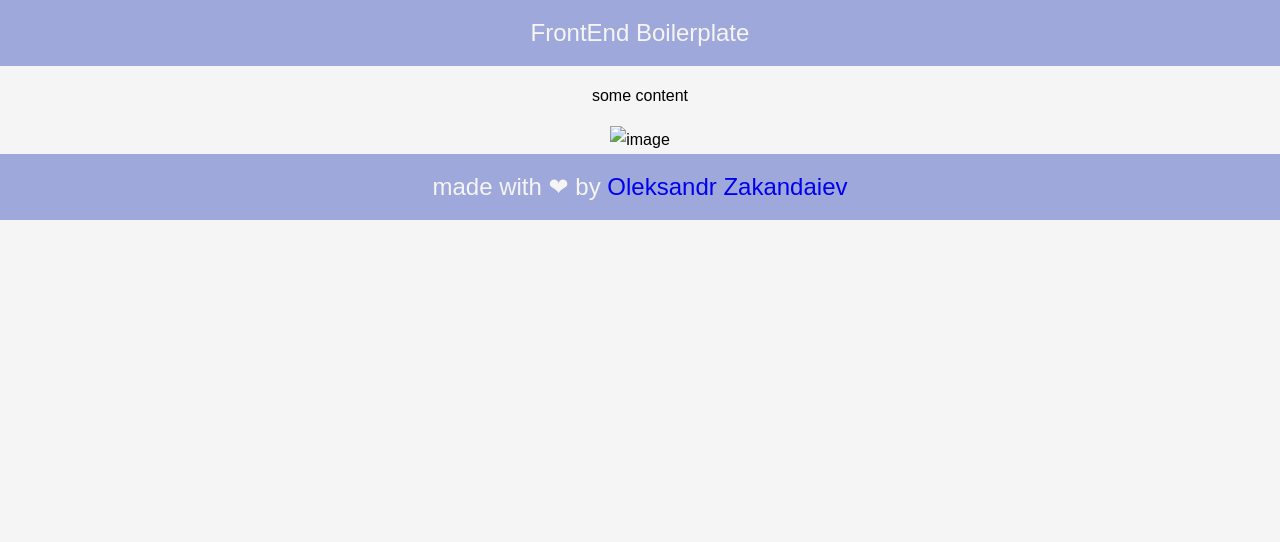
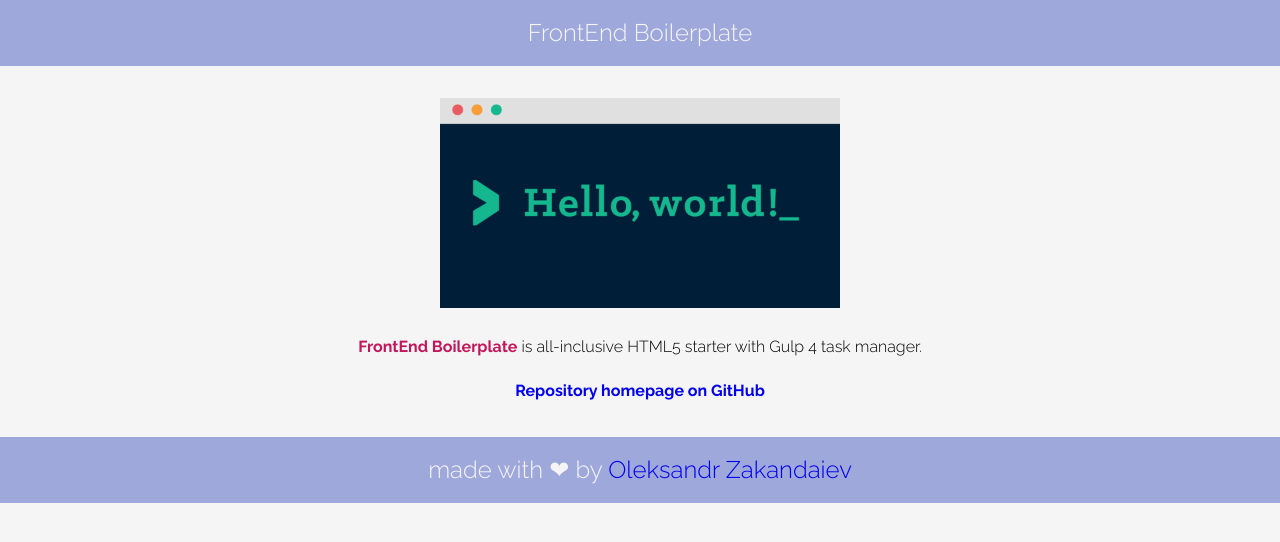
Before and after one commit to zakandaiev/frontend-boilerplate, a website: page src/index.html in a window 1280 px wide. Drawn offline with nearby package versions, Linux system fonts and the light colour scheme; files that its build step writes are made by us from their sources.

Commit message:
Add files via upload

```diff
--- a/src/index.html
+++ b/src/index.html
@@ -17,19 +17,20 @@
 
 	<link rel="stylesheet" href="css/main.css">
 	<!-- You can use Google Fonts API here or remove this line & add your own fonts +++REMOVE This Comment ;) -->
-	<link href="https://fonts.googleapis.com/css?family=Roboto:100,300,400,700" rel="stylesheet">
+	<link href="https://fonts.googleapis.com/css?family=Raleway:100,300,400,700&display=swap" rel="stylesheet">
 
 </head>
 
 <body>
 
+	<!-- You can add here templates with rigger engine +++REMOVE This Comment ;) -->
 	//= template/header.html
 
-	<!-- You can add here templates with rigger or just custom HTML code +++REMOVE This Comment ;) -->
-	<div>
-		<p>some content</p>
-		<img src="img/hello-world.jpg" alt="image">
-	</div>
+	<section>
+		<img src="img/hello-world.png" alt="image" width="400">
+		<p><span class="color-accent-2"><b>FrontEnd Boilerplate</b></span> is all-inclusive HTML5 starter with Gulp 4 task manager.</p>
+		<a href="https://github.com/zakandaiev/frontend-boilerplate" target="_blank"><b>Repository homepage on GitHub</b></a>
+	</section>
 
 	//= template/footer.html
 
```
